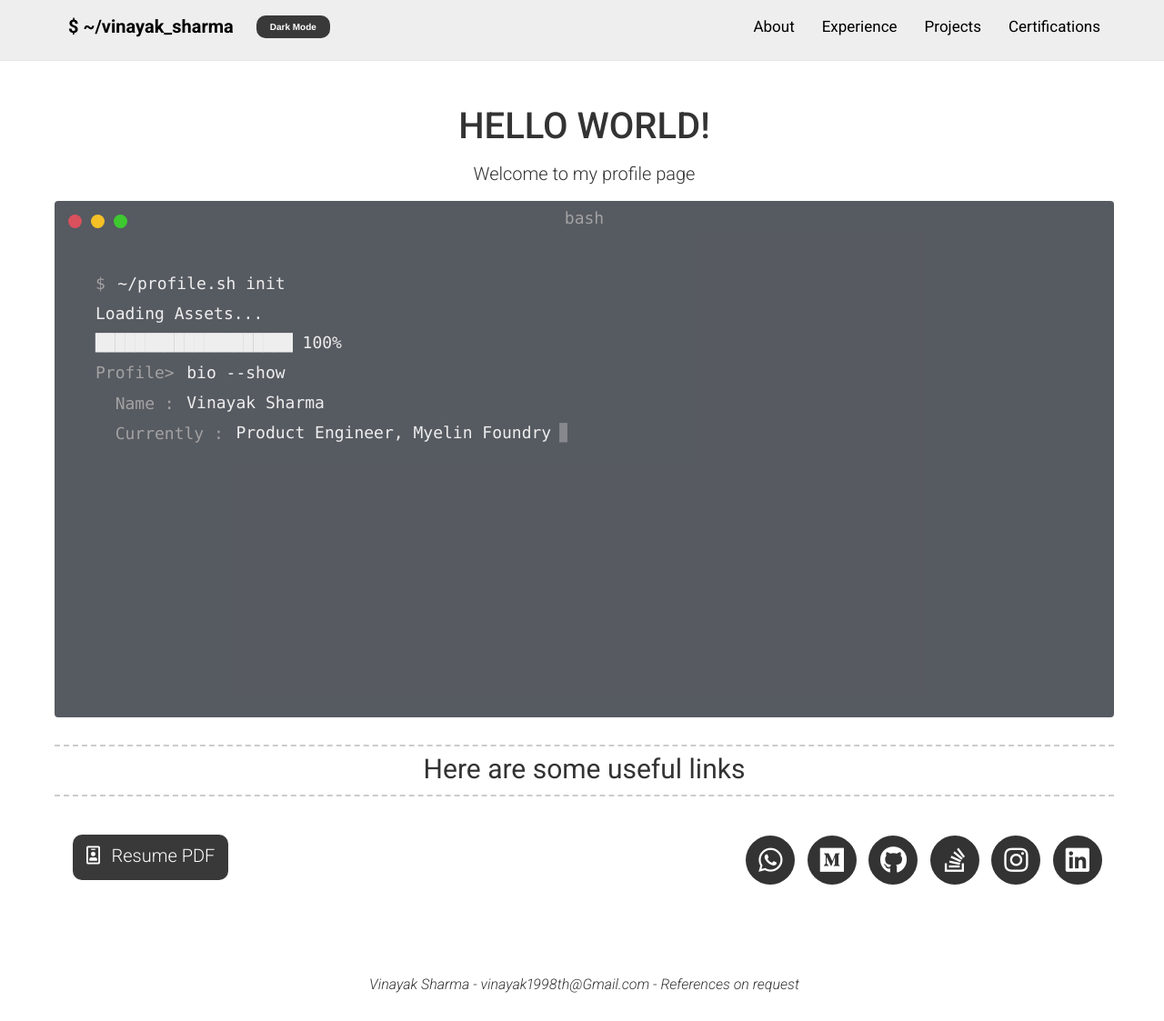
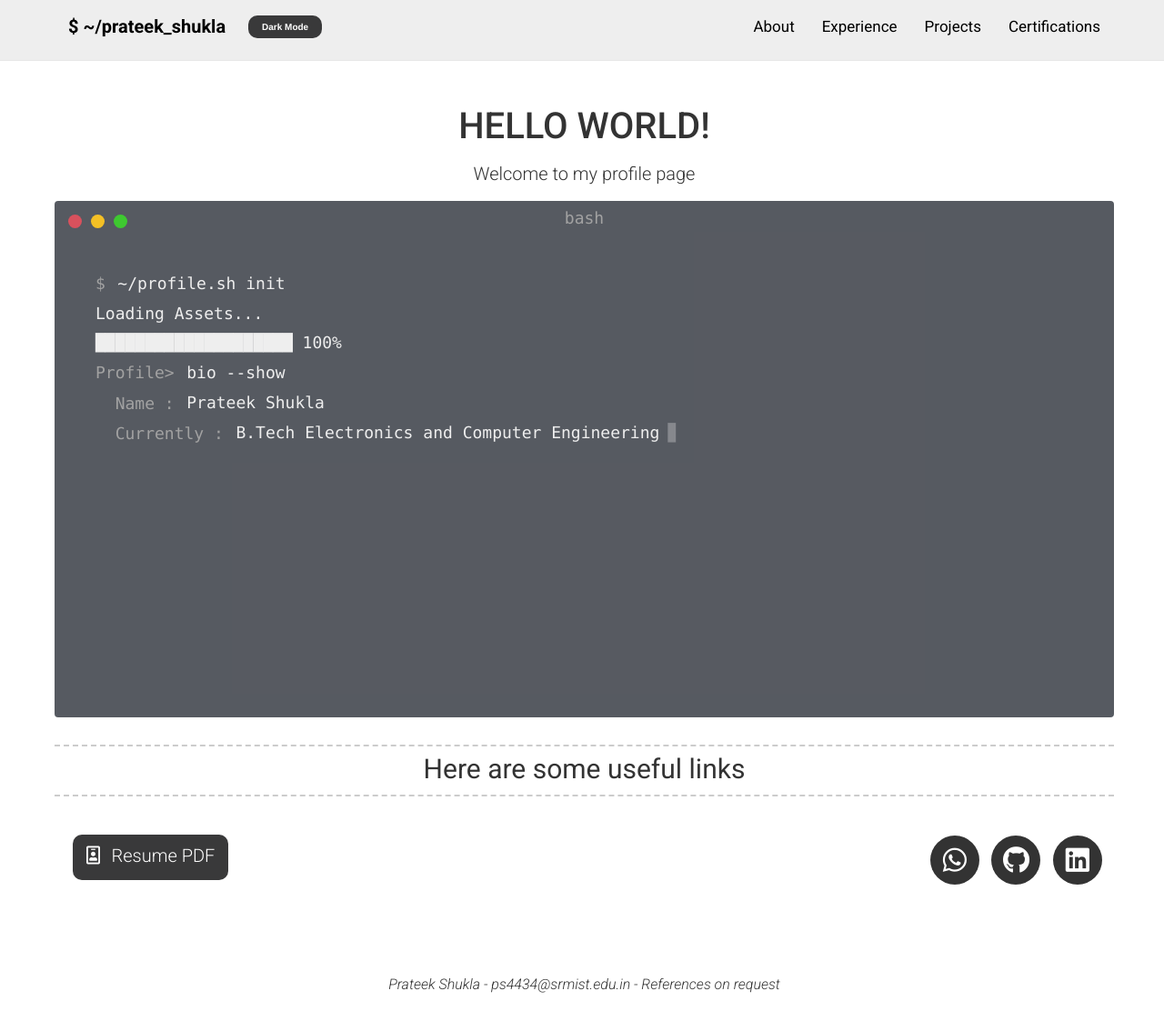
Before and after one commit to Intangible-pg18/Intangible-pg18.github.io, a Jekyll site: the page built from index.html, in a window 1280 px wide and 1123 px high. Shown: the whole window at 91% size. Built offline with Jekyll 4.4.1, drawn with Linux system fonts in a browser that asks for light colours; nearby versions of some CDN libraries.

Commit message:
Update _config.yml

```diff
--- a/_config.yml
+++ b/_config.yml
@@ -1,25 +1,20 @@
-repository: vinayak19th/vinayak19th.github.io/
+repository: Intangible-pg18/intangible_pg18.github.io
 # Personal info
-name: Vinayak Sharma
-title: Product Engineer, Myelin Foundry
-specialization : Machine Learning
-email: vinayak1998th@Gmail.com
+name: Prateek Shukla
+title: B.Tech Electronics and Computer Engineering
+Interest : Data Science & Machine Learning
+email: ps4434@srmist.edu.in
 
-phone: "+91 9748939032"
-website: vinayak19th.github.io
+phone: "+91 9580646510"
+website: intangible_pg18.github.io
 
 darkmode: false
 
 # Social links
-#twitter_username: jekyllrb
-github_username:  vinayak19th
-stackoverflow_username: 8700517/vinayak-sharma
-#facebook_username: vinayak19th
-instagram_username: stochastic_individual
-linkedin_username: vinayaksha
+github_username:  Intangible-pg18
+linkedin_username: prateek-shukla-34267718b
 #use international format
-whatsapp_number: "919994756433"
-medium: vinayak1998th
+whatsapp_number: "919580646510"
 
 #Comment out to disable github stats
 githubstats: True
@@ -42,22 +37,19 @@ githubstats: True
 # About Section
 # about_title: About Me (Use this to override about section title)
 favicon: images/fav.ico
-about_profile_image: images/picture.jpg
+about_profile_image: images/1586960384677.jpg
 about_content: | # this will include new lines to allow paragraphs
-  A Product Engineer [@Myelin Foundry](https://www.myelinfoundry.com/) specializing in <mark>Deep Learning</mark>.
-  I've worked extensively to develop solutions to problems in the field of Vision, Natural Language and Industrial Automation.
+  A B.Tech student with keen interest in <mark>Data Science</mark> and <mark>Machine Learning</mark>.
+  With only one goal in life- to combine the power of Artificial Intelligence and Computer Vision to upscale the production of self driven transportation and visual security.
 
-  <b>I'm currently working on</b>: Industrial Automation using Deep Learning Networks
+  <b>I'm currently working on</b>: <mark>Full Stack Web Development</mark> skills
 
   <b>Stuff I'm good with</b>:
-  - <mark>Languages</mark> : <img src="https://raw.githubusercontent.com/devicons/devicon/master/icons/python/python-original.svg" alt="python" width="40" height="40"/> <img src="https://raw.githubusercontent.com/devicons/devicon/master/icons/cplusplus/cplusplus-original.svg" alt="cplusplus" width="40" height="40"/> <img src="https://raw.githubusercontent.com/devicons/devicon/master/icons/html5/html5-original-wordmark.svg" alt="html5" width="40" height="40"/> <img src="https://raw.githubusercontent.com/devicons/devicon/master/icons/javascript/javascript-original.svg" alt="javascript" width="40" height="40"/> <img src="https://www.vectorlogo.zone/logos/kotlinlang/kotlinlang-icon.svg" alt="kotlin" width="40" height="40"/><img src="https://upload.wikimedia.org/wikipedia/commons/2/21/Matlab_Logo.png" alt="matlab" width="40" height="40"/> <img src="https://www.svgrepo.com/show/303229/microsoft-sql-server-logo.svg" alt="mssql" width="40" height="40"/> <img src="https://www.vectorlogo.zone/logos/gnu_bash/gnu_bash-icon.svg" alt="bash" width="40" height="40"/>
+  - <mark>Languages</mark> : <img src="https://raw.githubusercontent.com/devicons/devicon/master/icons/python/python-original.svg" alt="python" width="40" height="40"/> <img src="https://raw.githubusercontent.com/devicons/devicon/master/icons/cplusplus/cplusplus-original.svg" alt="cplusplus" width="40" height="40"/> <img src="https://raw.githubusercontent.com/devicons/devicon/master/icons/html5/html5-original-wordmark.svg" alt="html5" width="40" height="40"/> <img align="left" alt="T-SQL" width="26px" src="https://raw.githubusercontent.com/github/explore/80688e429a7d4ef2fca1e82350fe8e3517d3494d/topics/sql/sql.png" />  <img src="https://www.vectorlogo.zone/logos/gnu_bash/gnu_bash-icon.svg" alt="bash" width="40" height="40"/>
 
-  - <mark>Machine Learning</mark> : <img src="https://www.vectorlogo.zone/logos/tensorflow/tensorflow-icon.svg" alt="tensorflow" width="40" height="40"/>  <img src="https://upload.wikimedia.org/wikipedia/commons/0/05/Scikit_learn_logo_small.svg" alt="scikit_learn" width="40" height="40"/> <img src="https://www.vectorlogo.zone/logos/pytorch/pytorch-icon.svg" alt="pytorch" width="40" height="40"/> <img src="https://www.vectorlogo.zone/logos/numpy/numpy-ar21.svg" alt="numpy" width="40" height="40"/>
+  - <mark>Machine Learning</mark> : <img src="https://upload.wikimedia.org/wikipedia/commons/0/05/Scikit_learn_logo_small.svg" alt="scikit_learn" width="40" height="40"/>  <img src="https://www.vectorlogo.zone/logos/numpy/numpy-ar21.svg" alt="numpy" width="40" height="40"/> <img src="https://en.wikipedia.org/wiki/Pandas_(software)#/media/File:Pandas_logo.svg" alt="pandas" width="40" height="40"/> <img src="https://en.wikipedia.org/wiki/Matplotlib#/media/File:Matplotlib_logo.svg" alt="matplotlib" width="40" height="40"/>
 
-  - <mark>Frameworks</mark> :  <img src="https://raw.githubusercontent.com/devicons/devicon/master/icons/sass/sass-original.svg" alt="sass" width="40" height="40"/> <img src="https://www.vectorlogo.zone/logos/jekyllrb/jekyllrb-icon.svg" alt="jekyll" width="40" height="40"/> <img src="https://www.vectorlogo.zone/logos/flutterio/flutterio-icon.svg" alt="flutter" width="40" height="40"/> <img src="https://raw.githubusercontent.com/devicons/devicon/master/icons/django/django-original.svg" alt="django" width="40" height="40"/>
-
-  - <mark>Dev Ops</mark> : <img src="https://www.vectorlogo.zone/logos/kubernetes/kubernetes-icon.svg" alt="kubernetes" width="40" height="40"/> <img src="https://www.vectorlogo.zone/logos/google_cloud/google_cloud-icon.svg" alt="gcp" width="40" height="40"/> <img src="https://raw.githubusercontent.com/devicons/devicon/master/icons/docker/docker-original-wordmark.svg" alt="docker" width="40" height="40"/> <img src="https://raw.githubusercontent.com/devicons/devicon/master/icons/amazonwebservices/amazonwebservices-original-wordmark.svg" alt="aws" width="40" height="40"/> <img src="https://www.vectorlogo.zone/logos/microsoft_azure/microsoft_azure-icon.svg" alt="azure" width="40" height="40"/>
-
+  - <mark>DevOps</mark> : <img src="https://raw.githubusercontent.com/github/explore/80688e429a7d4ef2fca1e82350fe8e3517d3494d/topics/git/git.png" alt="git" width="40" height="40"/>  <img src="https://raw.githubusercontent.com/github/explore/80688e429a7d4ef2fca1e82350fe8e3517d3494d/topics/terminal/terminal.png" alt="linux-terminal" width="40" height="40"/>
   Feel free to reach out on my [LinkedIn](https://www.linkedin.com/in/vinayaksha/) anytime. Always ready to talk <b>Tech</b> or <b>Anime</b>.
 
 
```
